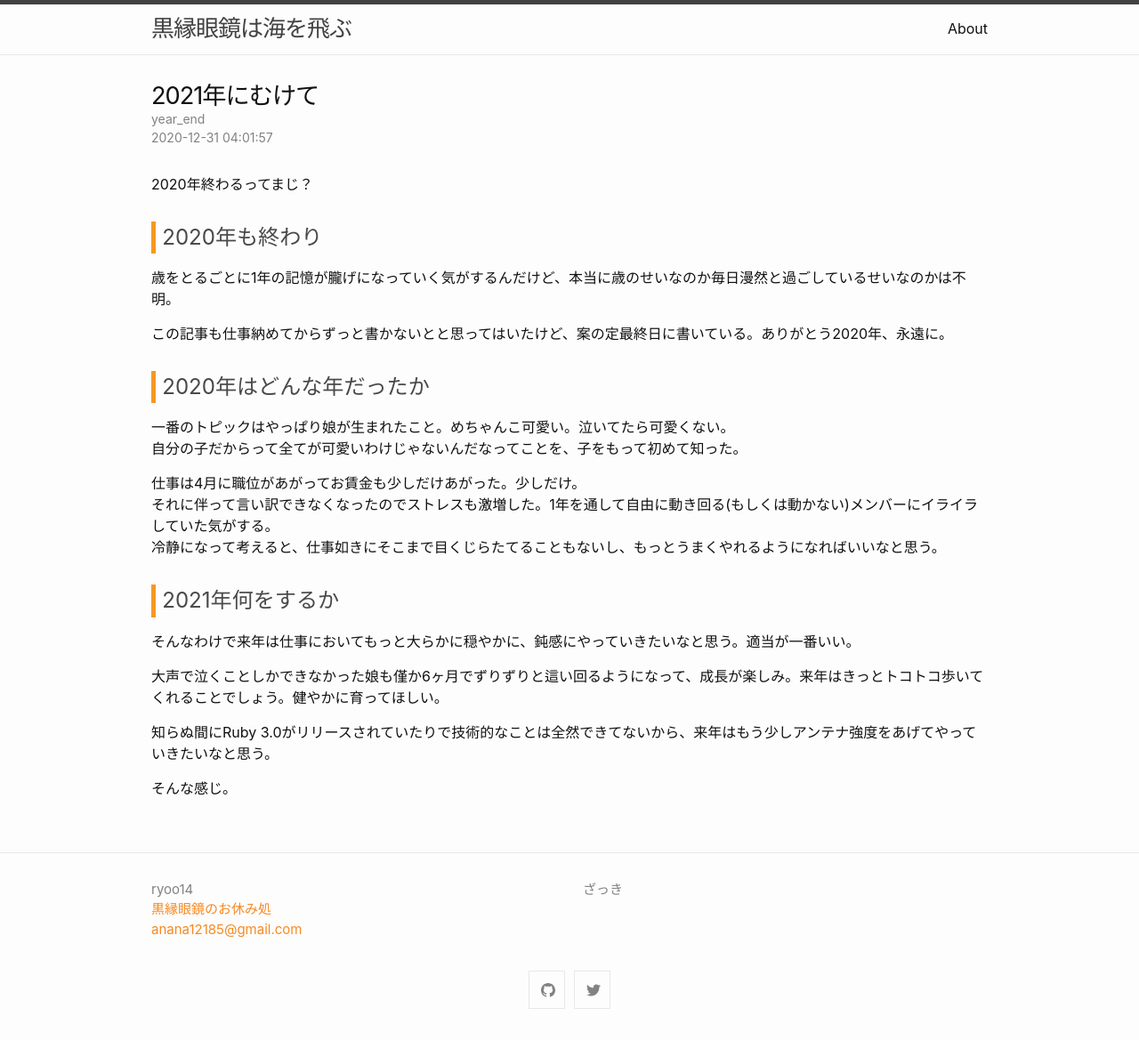
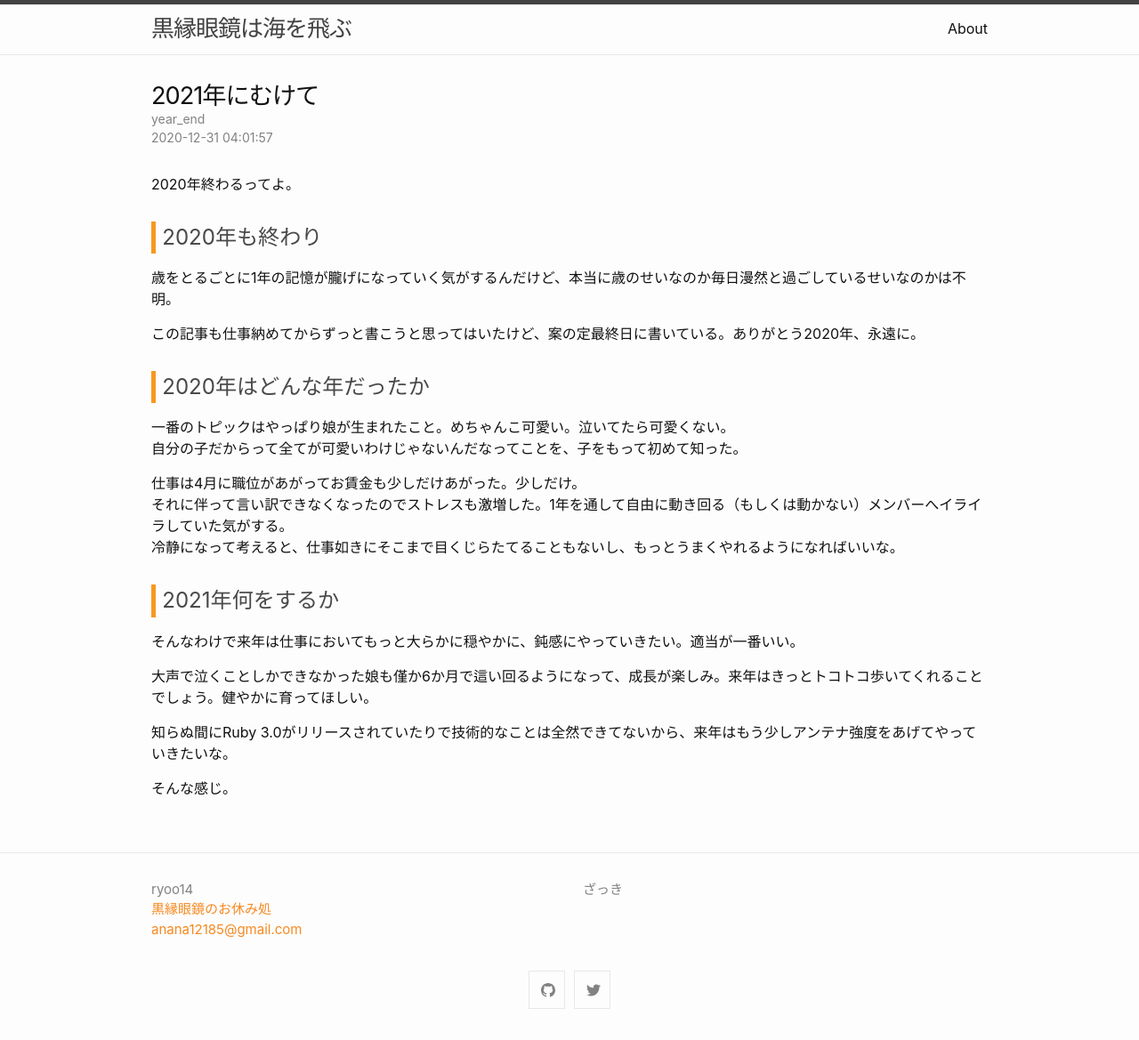
Before and after one commit to ryoo14/blog_ryoo_cc, a Jekyll site: the page built from _posts/2020-12-31-year_end.md, in a window 1280 px wide. Shown: the whole page at 89% size. Built offline with Jekyll 4.4.1, drawn with Linux system fonts in a browser that asks for light colours.

```diff
--- a/_posts/2020-12-31-year_end.md
+++ b/_posts/2020-12-31-year_end.md
@@ -5,13 +5,13 @@ date: 2020-12-31 13:01:57 +0900
 categories: year_end
 ---
 
-2020年終わるってまじ？
+2020年終わるってよ。
 
 ##  2020年も終わり
 
 歳をとるごとに1年の記憶が朧げになっていく気がするんだけど、本当に歳のせいなのか毎日漫然と過ごしているせいなのかは不明。
 
-この記事も仕事納めてからずっと書かないとと思ってはいたけど、案の定最終日に書いている。ありがとう2020年、永遠に。
+この記事も仕事納めてからずっと書こうと思ってはいたけど、案の定最終日に書いている。ありがとう2020年、永遠に。
 
 ##  2020年はどんな年だったか
 
@@ -19,15 +19,15 @@ categories: year_end
 自分の子だからって全てが可愛いわけじゃないんだなってことを、子をもって初めて知った。
 
 仕事は4月に職位があがってお賃金も少しだけあがった。少しだけ。
-それに伴って言い訳できなくなったのでストレスも激増した。1年を通して自由に動き回る(もしくは動かない)メンバーにイライラしていた気がする。
-冷静になって考えると、仕事如きにそこまで目くじらたてることもないし、もっとうまくやれるようになればいいなと思う。
+それに伴って言い訳できなくなったのでストレスも激増した。1年を通して自由に動き回る（もしくは動かない）メンバーへイライラしていた気がする。
+冷静になって考えると、仕事如きにそこまで目くじらたてることもないし、もっとうまくやれるようになればいいな。
 
 ##  2021年何をするか
 
-そんなわけで来年は仕事においてもっと大らかに穏やかに、鈍感にやっていきたいなと思う。適当が一番いい。
+そんなわけで来年は仕事においてもっと大らかに穏やかに、鈍感にやっていきたい。適当が一番いい。
 
-大声で泣くことしかできなかった娘も僅か6ヶ月でずりずりと這い回るようになって、成長が楽しみ。来年はきっとトコトコ歩いてくれることでしょう。健やかに育ってほしい。
+大声で泣くことしかできなかった娘も僅か6か月で這い回るようになって、成長が楽しみ。来年はきっとトコトコ歩いてくれることでしょう。健やかに育ってほしい。
 
-知らぬ間にRuby 3.0がリリースされていたりで技術的なことは全然できてないから、来年はもう少しアンテナ強度をあげてやっていきたいなと思う。
+知らぬ間にRuby 3.0がリリースされていたりで技術的なことは全然できてないから、来年はもう少しアンテナ強度をあげてやっていきたいな。
 
 そんな感じ。
```
Also changed, not shown: _posts/2020-12-31-bestbuy.md (+5 -5 lines).
